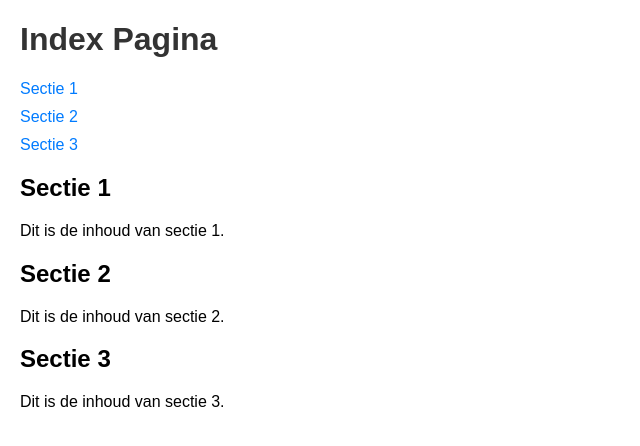
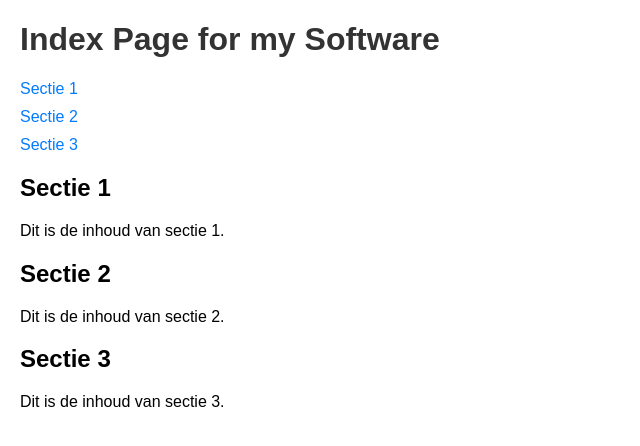
Before and after one commit to Smoshed/mysoftwareindex, a plain HTML site: page index.html in a window 1280 px wide. Shown: the whole page, without its empty margins (0-640 px from the left). Drawn offline with Linux system fonts and the light colour scheme.

Commit message:
Update index.html

```diff
--- a/index.html
+++ b/index.html
@@ -3,7 +3,7 @@
 <head>
     <meta charset="UTF-8">
     <meta name="viewport" content="width=device-width, initial-scale=1.0">
-    <title>Index Pagina</title>
+    <title>Index Page for my software</title>
     <style>
         body {
             font-family: Arial, sans-serif;
@@ -30,7 +30,7 @@
 </head>
 <body>
 
-    <h1>Index Pagina</h1>
+    <h1>Index Page for my Software</h1>
     <ul>
         <li><a href="#sectie1">Sectie 1</a></li>
         <li><a href="#sectie2">Sectie 2</a></li>
```
